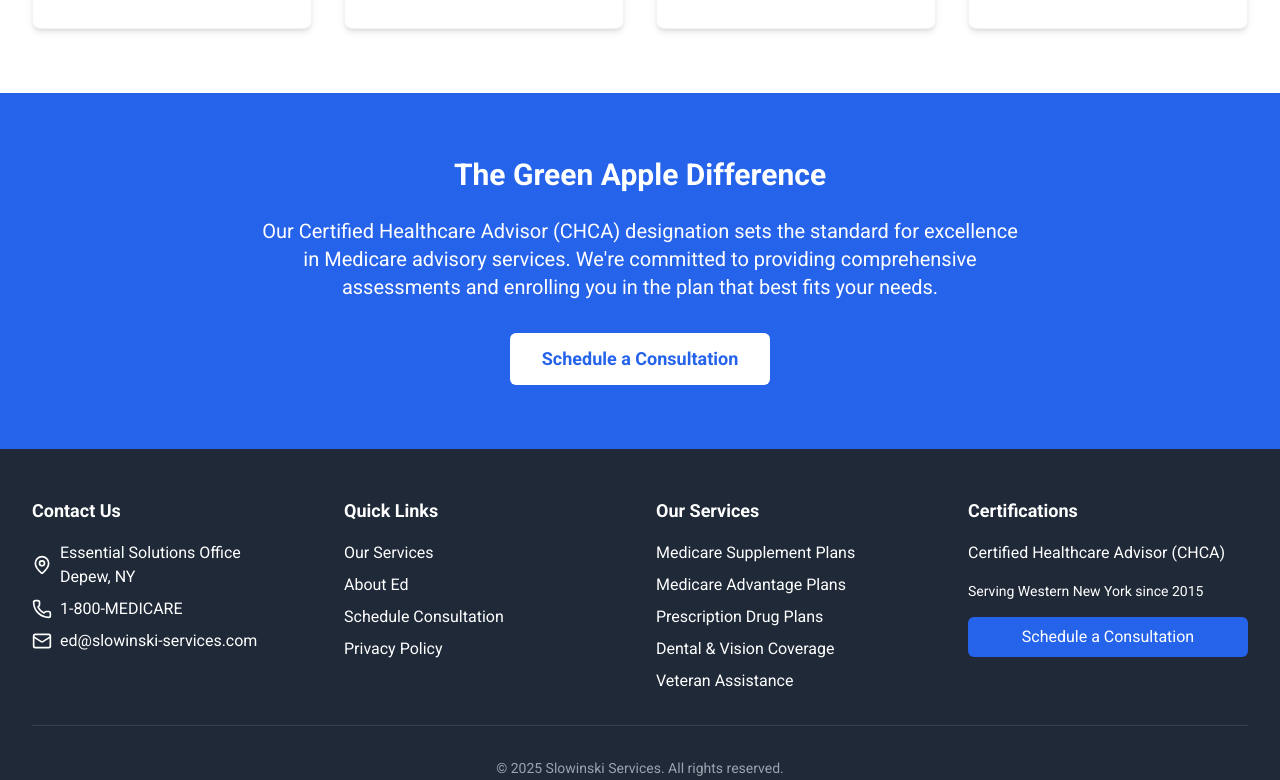
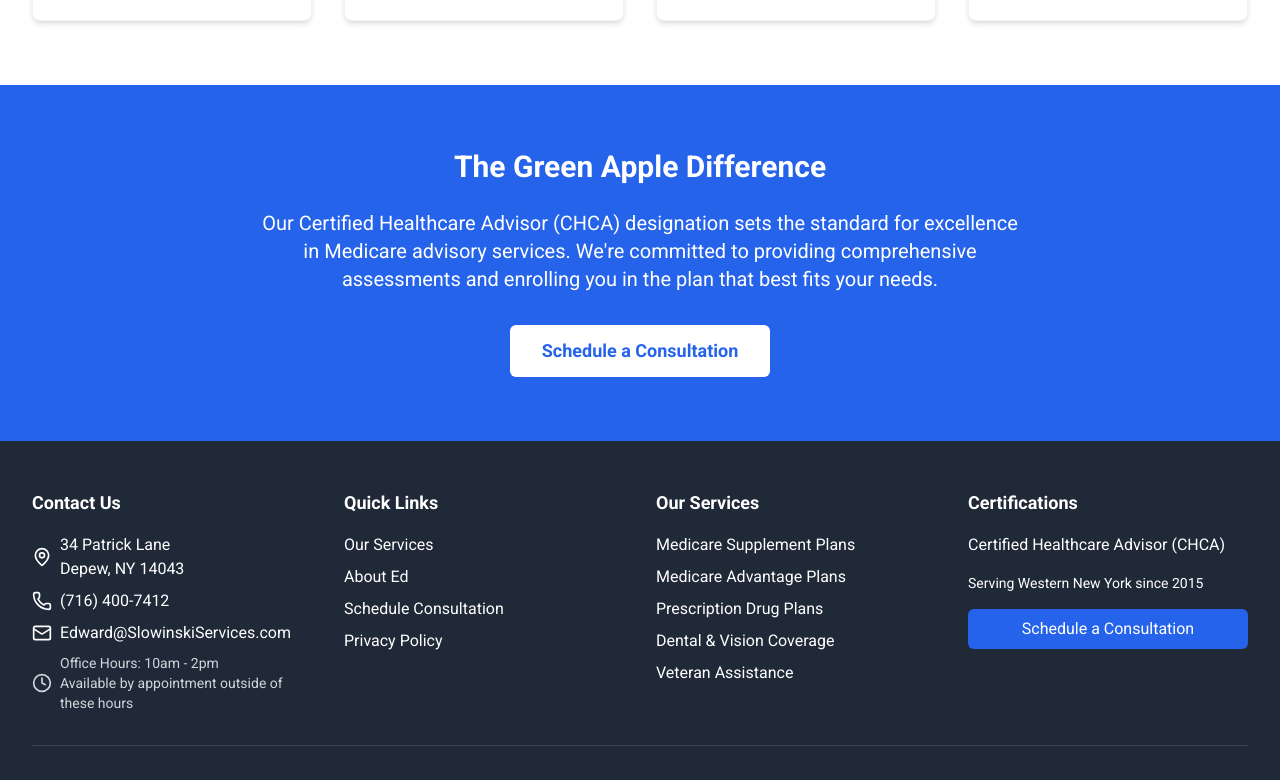
Before and after one commit to daniel-barker/slowinski, a SvelteKit app: page / in a window 1280 px wide. Shown: the part 2001-2781 px from the top of the page. Built offline with nearby package versions, Linux system fonts and the light colour scheme.

Commit message:
fixed footer and clock

```diff
--- a/src/routes/+layout.svelte
+++ b/src/routes/+layout.svelte
@@ -1,7 +1,7 @@
+<!-- src/routes/+layout.svelte -->
 <script>
-  import { Phone, Mail, MapPin, Menu } from 'lucide-svelte';
+  import { Phone, Mail, MapPin, Menu, Clock } from 'lucide-svelte';
   import MobileMenu from '$lib/components/MobileMenu.svelte';
-  import '../app.css';
 
   let isMobileMenuOpen = false;
 
@@ -17,9 +17,7 @@
       <div class="flex justify-between items-center py-4">
         <!-- Logo -->
         <div class="flex items-center">
-          <a href="/">
-            <img src="/images/logo2.png" alt="Slowinski Services Logo" class="h-12 w-auto" />
-          </a>
+          <span class="text-2xl font-bold text-blue-600">Slowinski Services</span>
         </div>
 
         <!-- Navigation -->
@@ -67,15 +65,19 @@
           <div class="space-y-2">
             <div class="flex items-center">
               <MapPin class="h-5 w-5 mr-2 flex-shrink-0" />
-              <span>Essential Solutions Office<br>Depew, NY</span>
+              <span>34 Patrick Lane<br>Depew, NY 14043</span>
             </div>
             <div class="flex items-center">
               <Phone class="h-5 w-5 mr-2 flex-shrink-0" />
-              <a href="tel:1-800-MEDICARE" class="hover:text-blue-400">1-800-MEDICARE</a>
+              <a href="tel:+17164007412" class="hover:text-blue-400">(716) 400-7412</a>
             </div>
             <div class="flex items-center">
               <Mail class="h-5 w-5 mr-2 flex-shrink-0" />
-              <a href="mailto:ed@slowinski-services.com" class="hover:text-blue-400">ed@slowinski-services.com</a>
+              <a href="mailto:Edward@SlowinskiServices.com" class="hover:text-blue-400">Edward@SlowinskiServices.com</a>
+            </div>
+            <div class="flex items-center mt-2 text-sm text-gray-300">
+              <Clock class="h-5 w-5 mr-2 flex-shrink-0" />
+              <span>Office Hours: 10am - 2pm<br>Available by appointment outside of these hours</span>
             </div>
           </div>
         </div>
```
